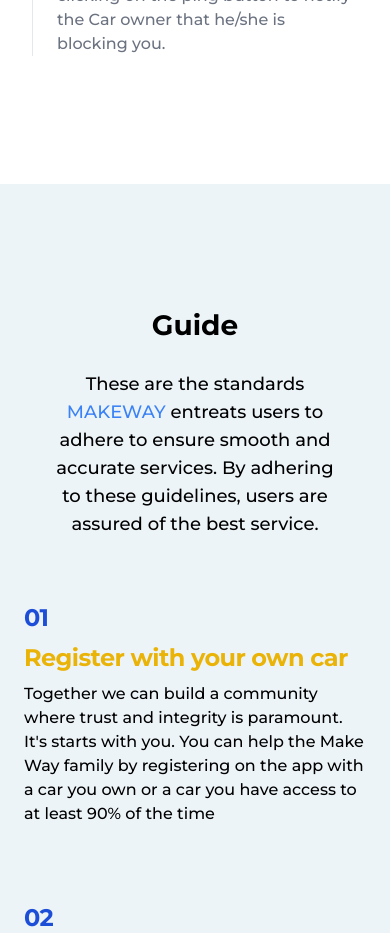
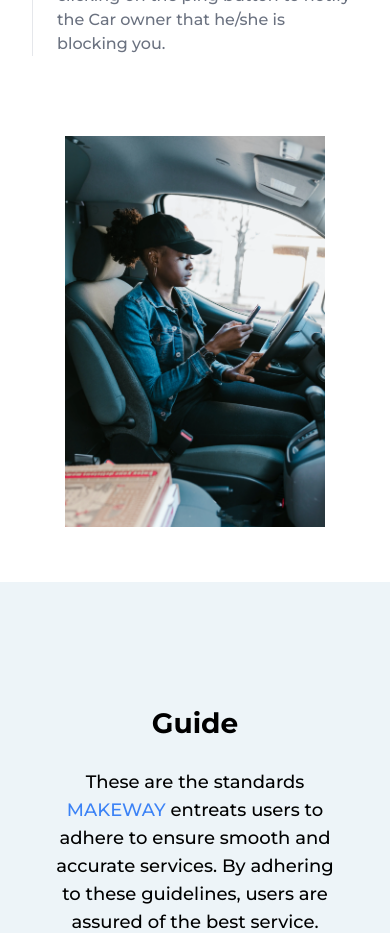
Before and after one commit to JAPECorp/New-MakeWayApp-Website, a Next.js app: page / in a window 390 px wide. Shown: the part 2780-3713 px from the top of the page. Built offline with nearby package versions, Linux system fonts and the light colour scheme.

Commit message:
How it works

```diff
--- a/components/utilities/Cards/HowComponenets.jsx
+++ b/components/utilities/Cards/HowComponenets.jsx
@@ -105,7 +105,7 @@ function HowComponent(props) {
         </div>
 
         <div className="w-full ">
-          <div className="h-full w-full relative hidden lg:block">
+          <div className="h-full w-full relative">
             <Image
               objectFit="contain"
               src={props.src}
```
